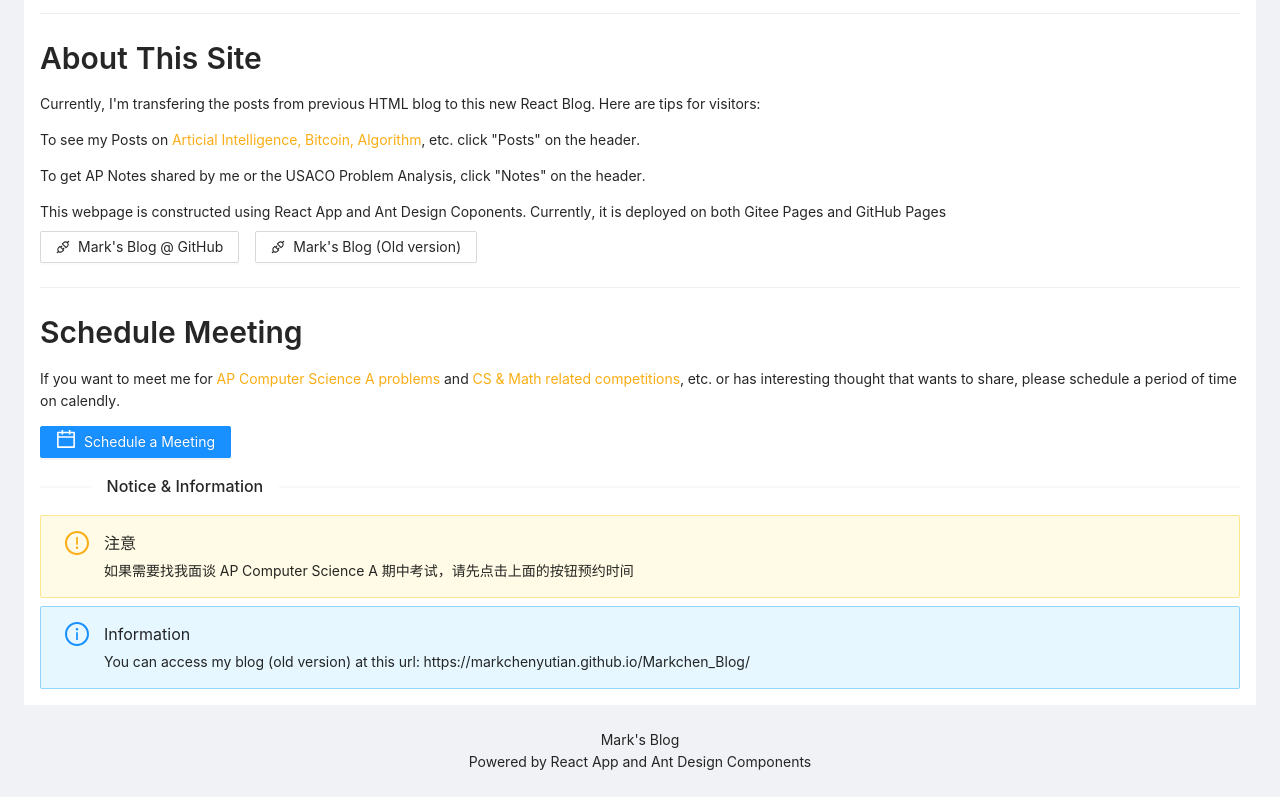
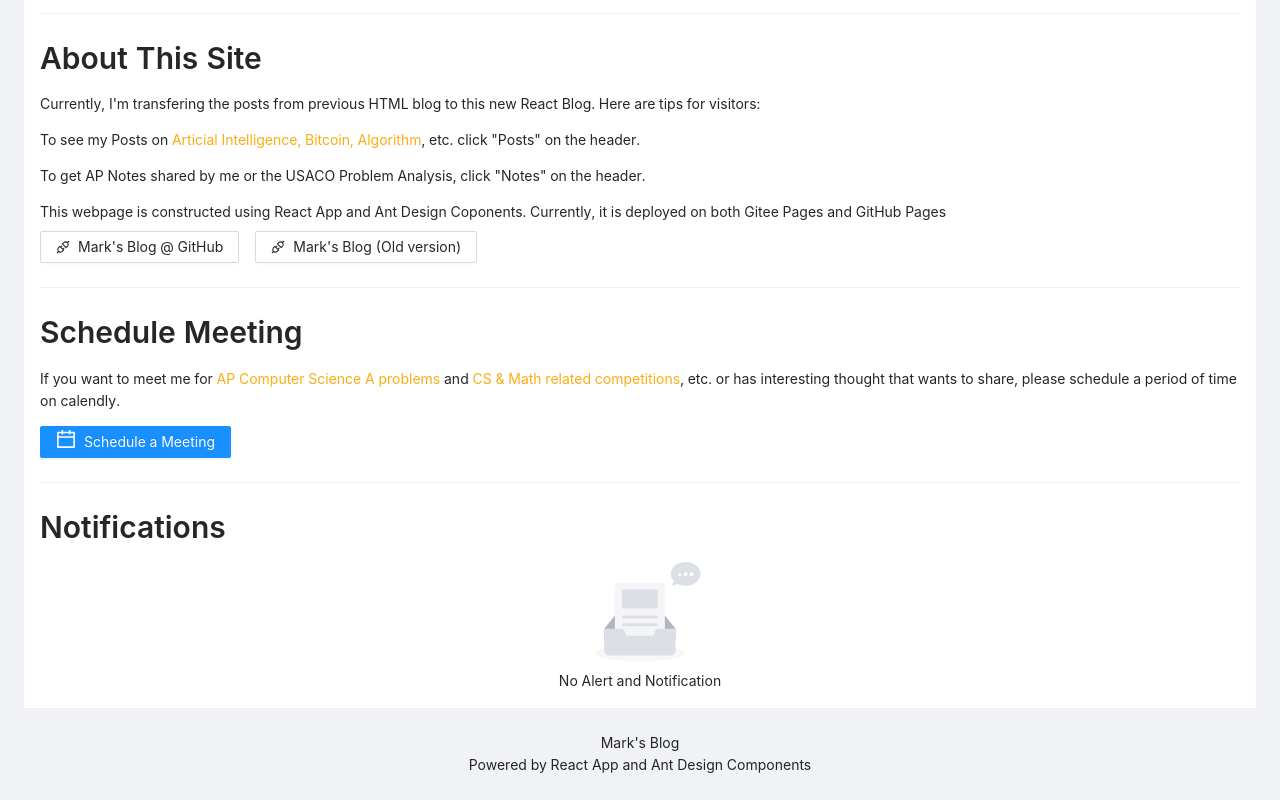
Before and after one commit to MarkChenYutian/mark-blog, a React (Create React App) app: page /#/ in a window 1280 px wide. Shown: the part 351-1151 px from the top of the page. Built offline with nearby package versions, Linux system fonts and the light colour scheme.

Commit message:
Fix Page Title, Clear Notification

```diff
--- a/public/index.html
+++ b/public/index.html
@@ -2,12 +2,12 @@
 <html lang="en">
   <head>
     <meta charset="utf-8" />
-    <link rel="icon" href="%PUBLIC_URL%/favicon.ico" />
+    <link rel="icon" href="%PUBLIC_URL%/favicon.svg" />
     <meta name="viewport" content="width=device-width, initial-scale=1" />
     <meta name="theme-color" content="#000000" />
     <meta
       name="description"
-      content="Web site created using create-react-app"
+      content="Sharing Posts and Notes on CS and Math"
     />
     <link rel="apple-touch-icon" href="%PUBLIC_URL%/logo192.png" />
     <!--
@@ -24,7 +24,7 @@
       work correctly both with client-side routing and a non-root public URL.
       Learn how to configure a non-root public URL by running `npm run build`.
     -->
-    <title>React App</title>
+    <title>Mark's Blog</title>
   </head>
   <body>
     <noscript>You need to enable JavaScript to run this app.</noscript>
--- a/src/Main/MainAlertArea.js
+++ b/src/Main/MainAlertArea.js
@@ -15,24 +15,13 @@ Where there's no Alert in MainAlertArea.state.AlertList, the Empty State will be
 class MainAlertArea extends React.Component{
     state = {
         AlertList : [
-            <Alert
-            message="注意"
-            description="如果需要找我面谈 AP Computer Science A 期中考试，请先点击上面的按钮预约时间"
-            type="warning"
-            showIcon
-            />,
-            <Alert
-            message="Information"
-            description="You can access my blog (old version) at this url: https://markchenyutian.github.io/Markchen_Blog/"
-            type="info"
-            showIcon
-            />
+
         ]
     };
     SetEmptyArea(){
         this.setState(
             {
-                AlertList : <Empty description="No Info"/>
+                AlertList : <Empty description="No Alert and Notification"/>
             }
         );
     }
--- a/src/Main/MainPage.js
+++ b/src/Main/MainPage.js
@@ -57,9 +57,8 @@ const MainContent = () => {
               <CalendarOutlined style={{ fontSize: '20px'}}/> Schedule a Meeting
             </Button>
 
-            <Divider orientation='left'>
-                Notice & Information
-            </Divider>
+            <Divider></Divider>
+            <Title level={2}>Notifications</Title>
             <MainAlertArea/>
 
           </div>
```
Also changed, not shown: public/favicon.svg (added), 9 other files (tests, documents, lock files or other folders).
